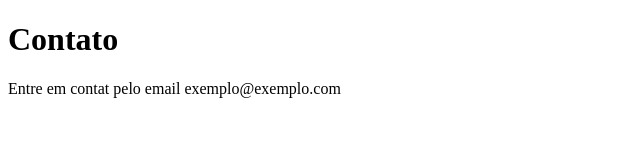
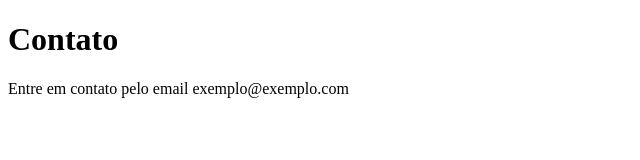
Before and after one commit to phscruzeiro/sistema-de-cadastro, a plain HTML site: page contato.html in a window 1280 px wide. Shown: the full height of the page, 0-640 px from the left. Drawn offline with Linux system fonts and the light colour scheme.

Commit message:
correção de texto

```diff
--- a/contato.html
+++ b/contato.html
@@ -8,6 +8,6 @@
 </head>
 <body>
     <h1>Contato</h1>
-    <p>Entre em contat pelo email exemplo@exemplo.com</p>
+    <p>Entre em contato pelo email exemplo@exemplo.com</p>
 </body>
 </html>
```
